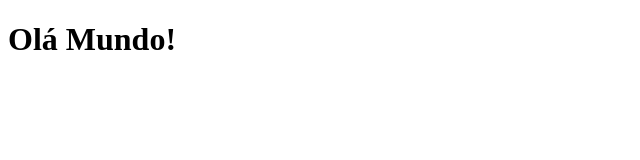
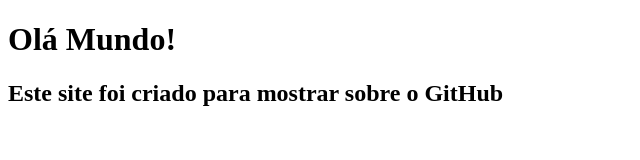
Before and after one commit to evelynkarinne/infor2am, a plain HTML site: page index.html in a window 1280 px wide. Shown: the whole page, without its empty margins (0-640 px from the left). Drawn offline with Linux system fonts and the light colour scheme.

Commit message:
Update index.html

```diff
--- a/index.html
+++ b/index.html
@@ -2,5 +2,6 @@
 <html>
 <body>
   <h1>Olá Mundo! </h1>
+  <h2>Este site foi criado para mostrar sobre o GitHub</h2>
 </body>
 </html>
```
